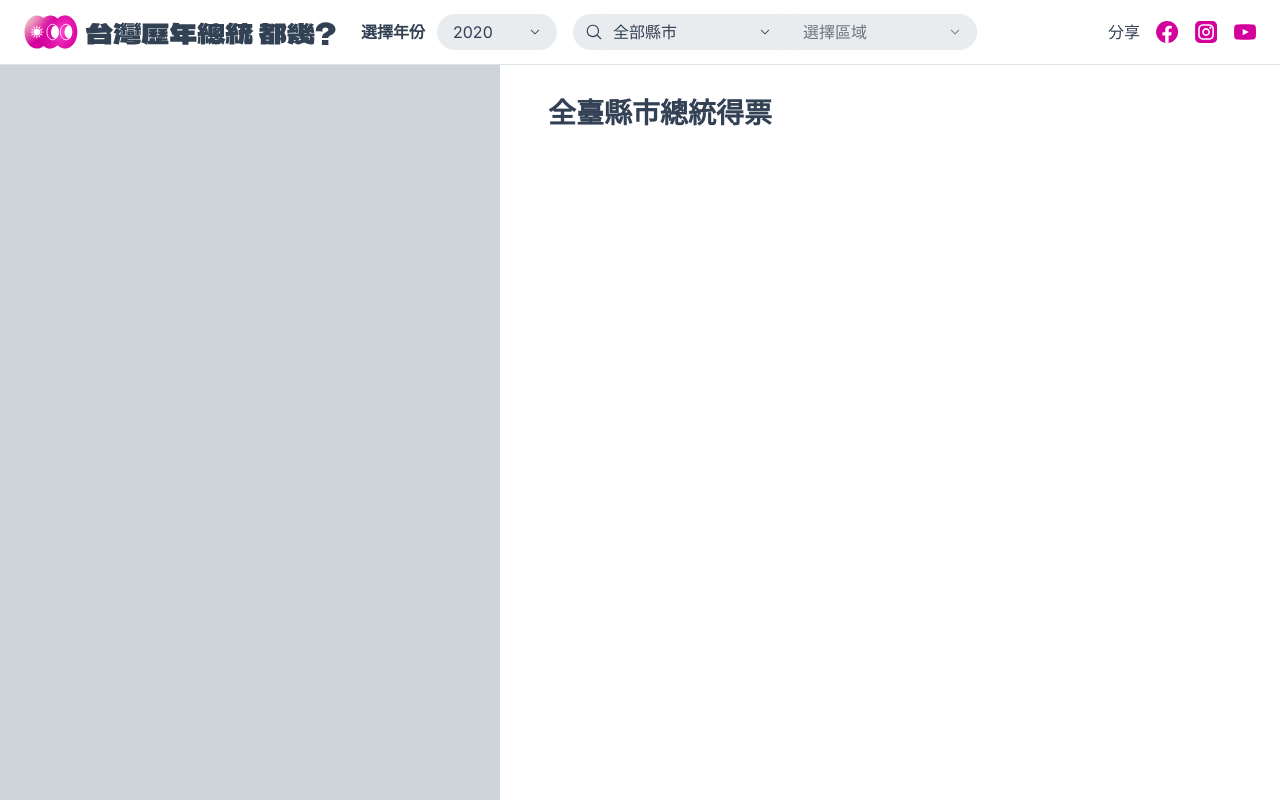
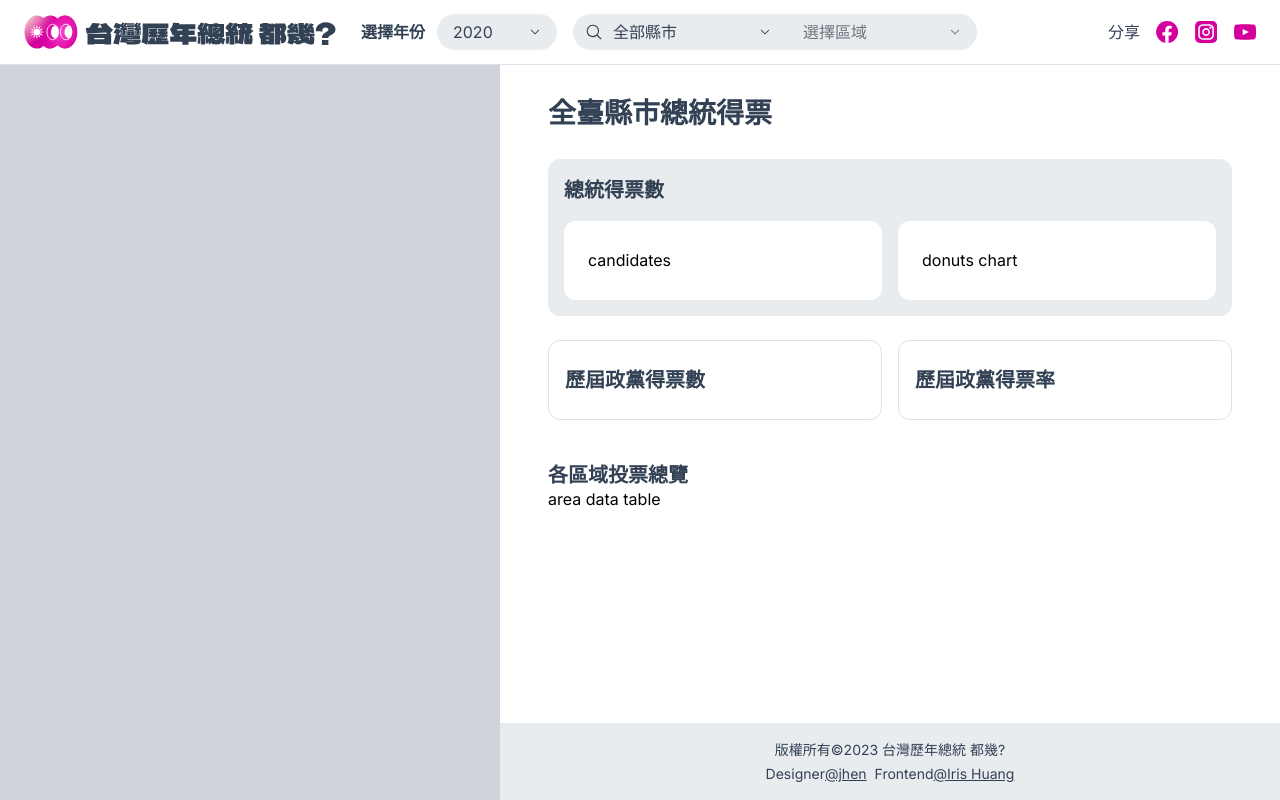
Before and after one commit to lyaui/2020-taiwan-president-election-result-map, a Next.js app: page /election-data in a window 1280 px wide. Built offline with nearby package versions, Linux system fonts and the light colour scheme.

Commit message:
feat(ElectionDataPage): page layout

```diff
--- a/src/app/election-data/page.tsx
+++ b/src/app/election-data/page.tsx
@@ -1,4 +1,5 @@
 import Navbar from '@/components/layout/Navbar';
+import Footer from '@/components/layout/Footer';
 import Map from '@/components/Map/index';
 import Breadcrumb from '@/components/UI/Breadcrumb';
 import { getTitle, getBreadcrumbRouters } from '@/pageFunctions/election-data';
@@ -22,7 +23,7 @@ function ElectionDataPage({ searchParams }: ElectionDataPageProps) {
       <Navbar />
       <main className='flex mt-[65px]'>
         <Map />
-        <article className='h-[calc(100vh-65px)] flex flex-col gap-6 px-12 py-8 overflow-auto '>
+        <article className='h-[calc(100vh-65px)] w-full flex flex-col gap-6 px-12 pt-8 overflow-auto '>
           {/* info */}
           <div>
             <h3 className='heading-3 mb-[6px]'>{title}</h3>
@@ -30,8 +31,33 @@ function ElectionDataPage({ searchParams }: ElectionDataPageProps) {
           </div>
 
           {/* overview */}
+          <section className='flex flex-col gap-4 bg-background rounded-xl p-4'>
+            <h4 className='heading-5'>總統得票數</h4>
+            <div className='grid grid-cols-2 gap-4'>
+              <div className='bg-white px-6 py-[30px] rounded-xl'>
+                candidates
+              </div>
+              <div className='bg-white px-6 py-[30px] rounded-xl'>
+                donuts chart
+              </div>
+            </div>
+          </section>
+
           {/* party result */}
+          <section className='grid grid-cols-2 gap-4'>
+            <div className='border-[1px] border-line px-4 py-6 rounded-xl'>
+              <h4 className='heading-5'>歷屆政黨得票數</h4>
+            </div>
+            <div className='border-[1px] border-line px-4 py-6 rounded-xl'>
+              <h4 className='heading-5'>歷屆政黨得票率</h4>
+            </div>
+          </section>
           {/* area result */}
+          <section className='py-4'>
+            <h4 className='heading-5'>各區域投票總覽</h4>
+            <div>area data table</div>
+          </section>
+          <Footer />
         </article>
       </main>
     </div>
```
